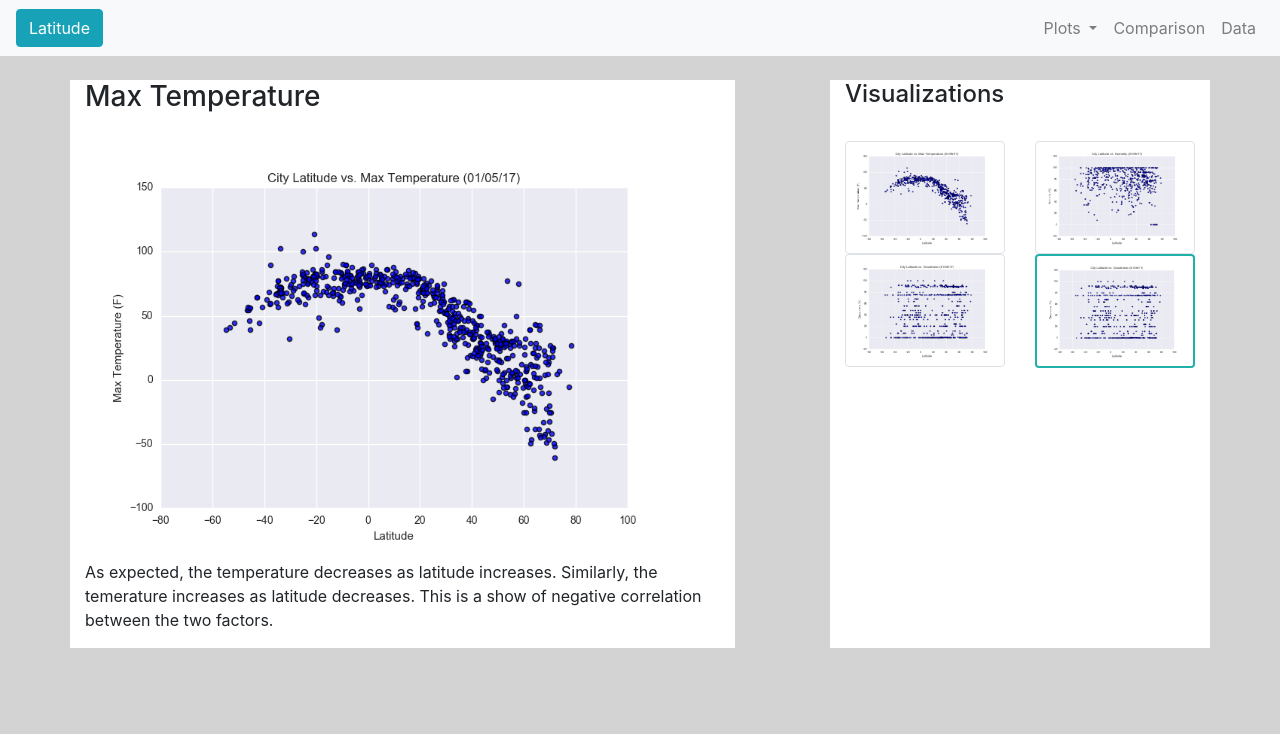
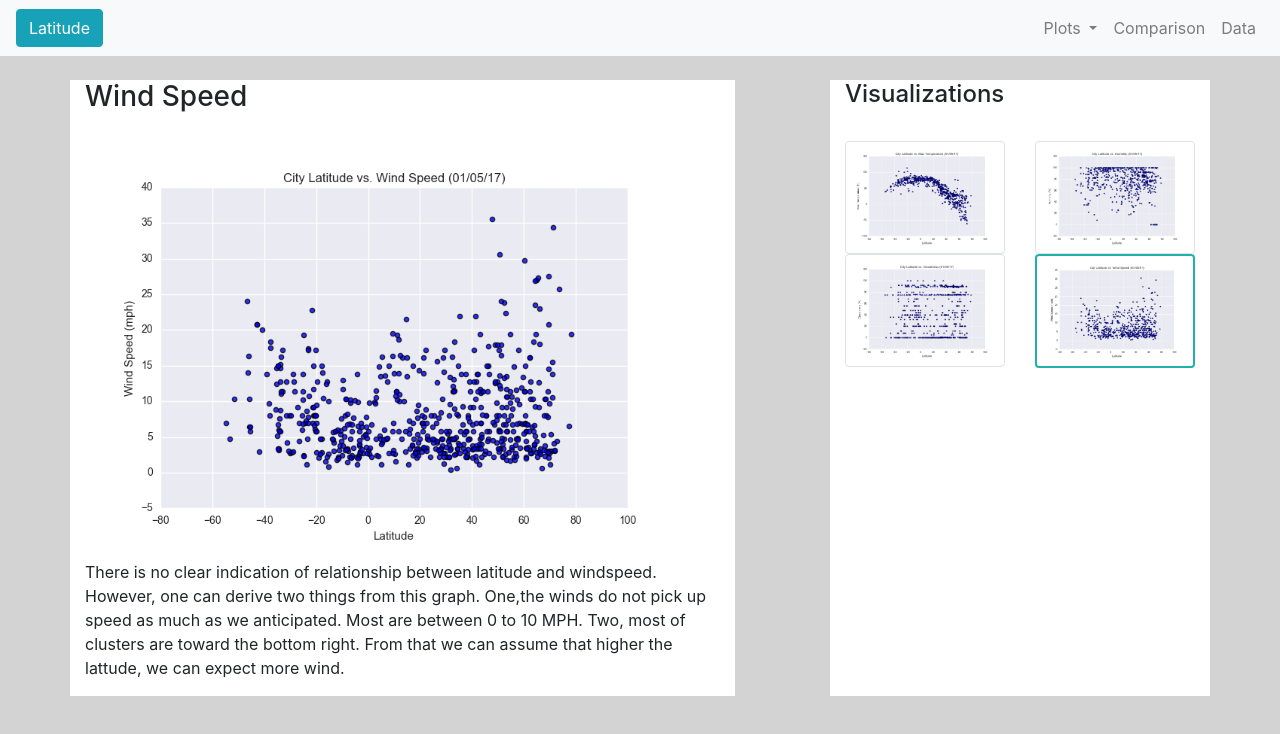
Before and after one commit to m36418o/web-design-challenge, a plain HTML site: page plot4.html in a window 1280 px wide. Drawn offline with nearby package versions, Linux system fonts and the light colour scheme.

Commit message:
Finalized plots.

```diff
--- a/plot4.html
+++ b/plot4.html
@@ -41,13 +41,14 @@
         <br/>
         <div class="row">
             <div class="col-md-7" style="background-color: white;">
-                <h3>Max Temperature</h3>
+                <h3>Wind Speed</h3>
                 <br/>
-                <img src="Resources/assets/images/Fig1.png" width="95%" alt="Latitude vs. Temperature">
+                <img src="Resources/assets/images/Fig4.png" width="95%" alt="Latitude vs. Temperature">
                 <p>
-                    As expected, the temperature decreases as latitude increases.
-                    Similarly, the temerature increases as latitude decreases.
-                    This is a show of negative correlation between the two factors.
+                    There is no clear indication of relationship between latitude and windspeed.
+                    However, one can derive two things from this graph. One,the winds do not pick up
+                    speed as much as we anticipated. Most are between 0 to 10 MPH. Two, most of clusters are toward the bottom right. From that
+                    we can assume that higher the lattude, we can expect more wind.
                 </p>
             </div>
             <div class="col-md-1">
@@ -68,7 +69,7 @@
                         <a href="plot3.html"><img class="img-thumbnail" src="Resources/assets/images/Fig3.png" alt="Latitude vs. Cloudiness"></a>
                     </div>
                     <div class="col-md-6">
-                        <a href="plot4.html"><img class="img-thumbnail" src="Resources/assets/images/Fig3.png" alt="Latitude vs. Windspeed" style="border: lightseagreen 2px solid"></a>
+                        <a href="plot4.html"><img class="img-thumbnail" src="Resources/assets/images/Fig4.png" alt="Latitude vs. Windspeed" style="border: lightseagreen 2px solid"></a>
                     </div>
                 </div>
             </div>
```
Also changed, not shown: plot1.html (+1 -1 lines), plot2.html (+1 -1 lines), plot3.html (+7 -6 lines).
